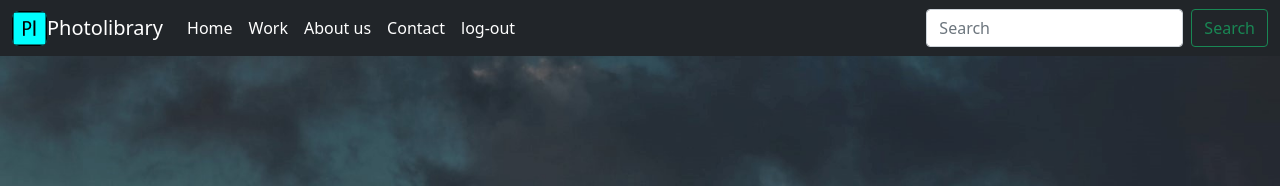
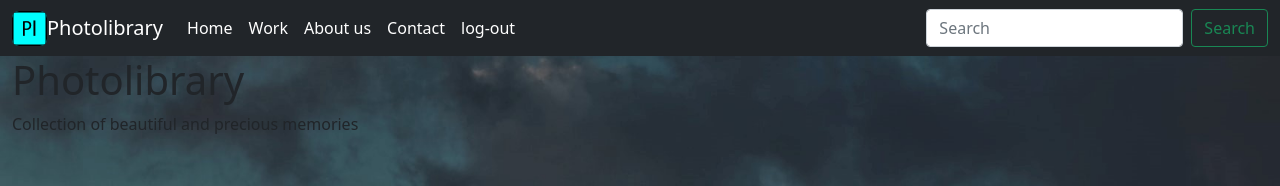
Before and after one commit to Tushar200899/summer_project, a plain HTML site: page photolibrary/index.html in a window 1280 px wide. Shown: the top 186 px of the page. Drawn offline with nearby package versions, Linux system fonts and the light colour scheme.

Commit message:
Update index.html

```diff
--- a/photolibrary/index.html
+++ b/photolibrary/index.html
@@ -51,6 +51,7 @@
   </nav>
   <section class="hom">
     <div id="homhead" class="container-fluid">
+      <span><h1>Photolibrary</h1><p>Collection of beautiful and precious memories</p></span>
     </div>
   </section>
   <section id="about">
```
